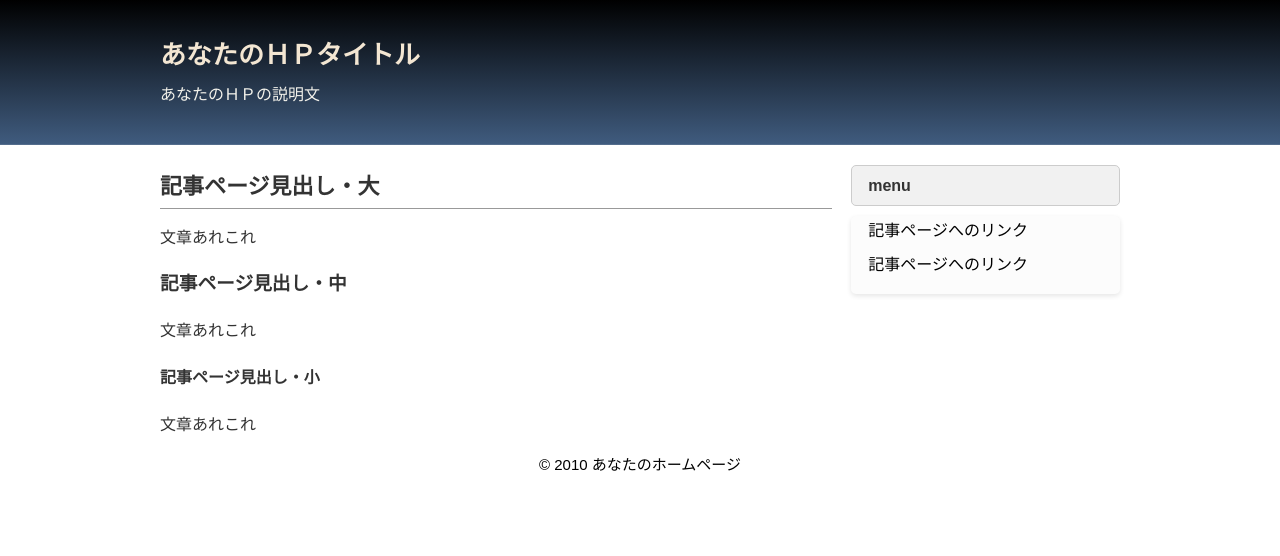
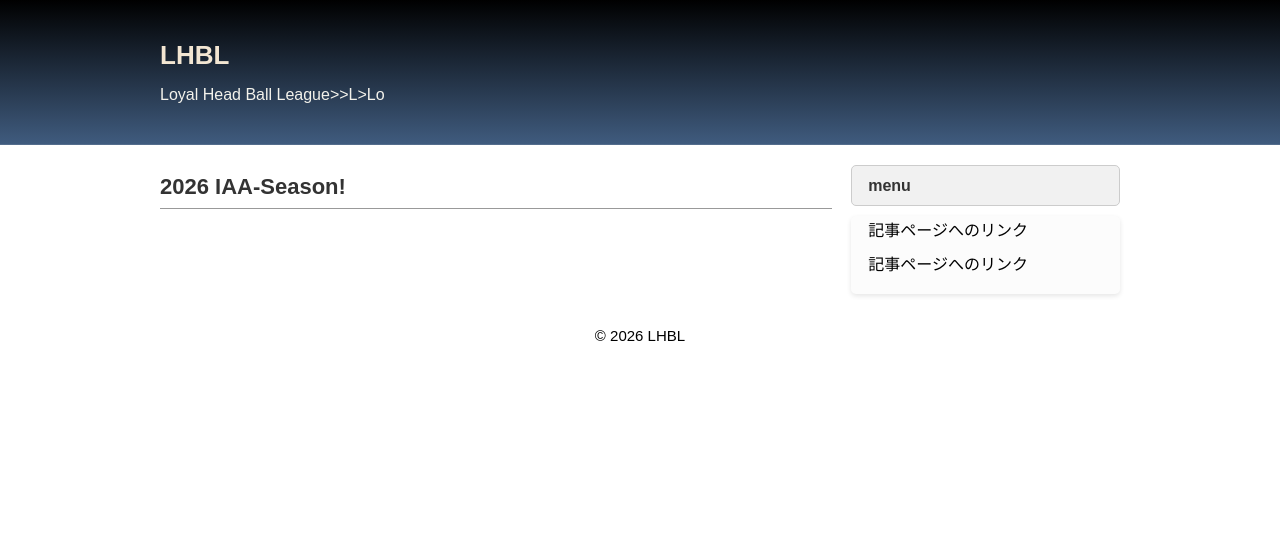
Before and after one commit to ilikekodak/ilikekodak.github.io, a plain HTML site: page index.html in a window 1280 px wide. Drawn offline with Linux system fonts and the light colour scheme.

Commit message:
Update index.html

```diff
--- a/index.html
+++ b/index.html
@@ -2,7 +2,7 @@
 <html lang="ja">
 <head>
 <meta charset="UTF-8">
-<title>あなたのＨＰタイトル</title>
+<title>LHBL</title>
 <meta name="keywords" content="ページのキーワードA,B,C">
 <meta name="description" content="ページの説明">
 <meta name="viewport" content="width=device-width, initial-scale=1.0">
@@ -10,18 +10,14 @@
 </head>
 <body>
 <div id="outer">
-<header><div id="header-container"><div id="head-inner"><h1>あなたのＨＰタイトル</h1>
-<p class="description">あなたのＨＰの説明文</p></div></div>
+<header><div id="header-container"><div id="head-inner"><h1>LHBL</h1>
+<p class="description">Loyal Head Ball League>>L>Lo</div>
 </header>
 <div id="content-wrapper">
 <main>
 <div id="inner">
-<h2>記事ページ見出し・大</h2>
-<p>文章あれこれ</p>
-<h3>記事ページ見出し・中</h3>
-<p>文章あれこれ</p>
-<h4>記事ページ見出し・小</h4>
-<p>文章あれこれ</p>
+<h2>2026 IAA-Season!</h2>
+<p></p>
 </div>
 </main>
 <aside>
@@ -36,6 +32,6 @@
 </div>
 </aside>
 </div>
-<footer>© 2010 あなたのホームページ</footer>
+<footer>© 2026 LHBL</footer>
 </div></body>
 </html>
```
